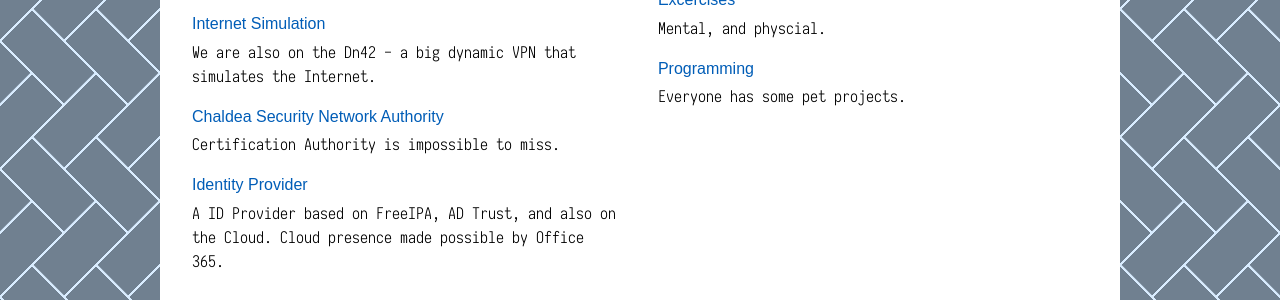
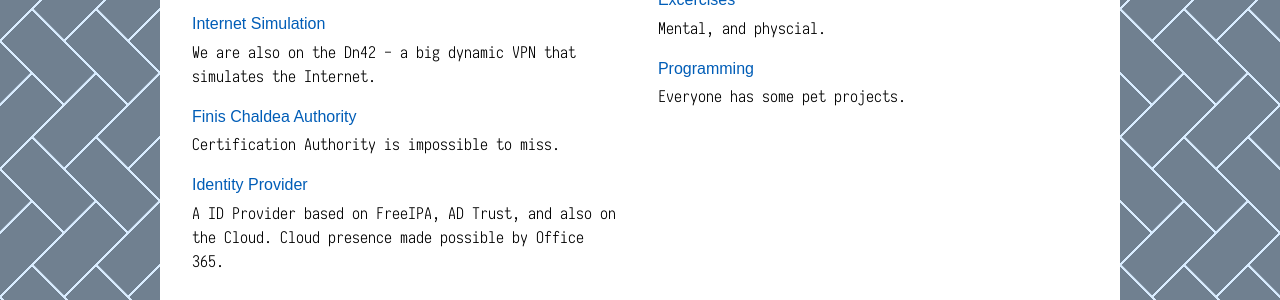
Before and after one commit to luginbash/luginbash.github.io, a Jekyll site: the page built from index.html, in a window 1280 px wide. Shown: the part 567-867 px from the top of the page. Built offline with Jekyll 4.4.1, drawn with Linux system fonts in a browser that asks for light colours.

Commit message:
Unify the name of the CA

```diff
--- a/index.html
+++ b/index.html
@@ -30,7 +30,7 @@ description: "The Web home of Luginbash Hiyajo"
       <dd>A small experimental autonomous system on the internet.</dd>
       <dt><a href="{{ "/dn42/" | prepend: site.baseurl }}">Internet Simulation</a></dt>
       <dd>We are also on the Dn42 - a big dynamic VPN that simulates the Internet.</dd>
-      <dt><a href="{{ "/pki/" | prepend: site.baseurl }}">Chaldea Security Network Authority</a></dt>
+      <dt><a href="{{ "/pki/" | prepend: site.baseurl }}">Finis Chaldea Authority</a></dt>
       <dd>Certification Authority is impossible to miss.</dd>
       <dt><a href="{{ "/idp/" | prepend: site.baseurl }}">Identity Provider</a></dt>
       <dd>A ID Provider based on FreeIPA, AD Trust, and also on the Cloud. Cloud presence made possible by Office 365.</dd>
```
